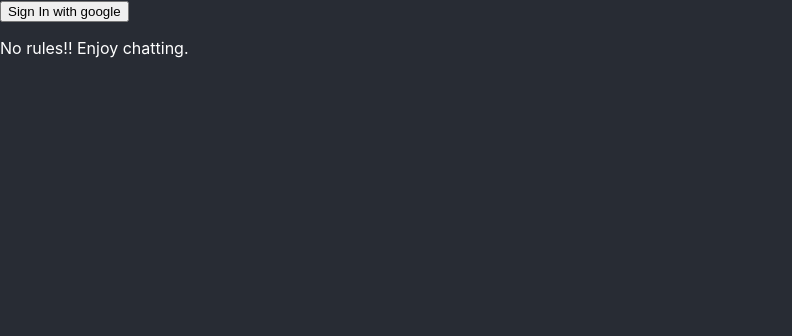
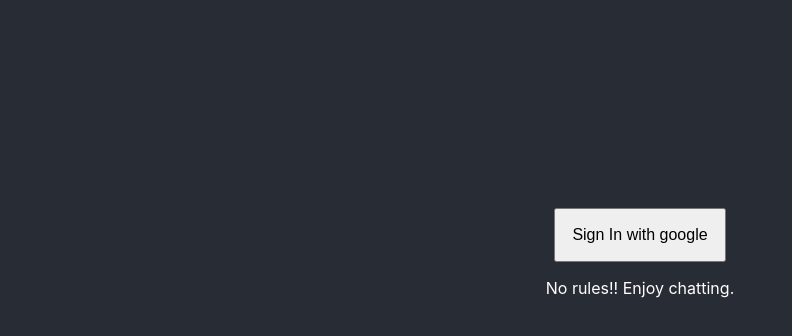
Before and after one commit to ankit-tailor/we-chat, a React (Create React App) app: page / in a window 1280 px wide. Shown: the top 336 px of the page, without its empty margins (0-792 px from the left). Built offline with nearby package versions, Linux system fonts and the light colour scheme; no server answers.

Commit message:
add sign-in class

```diff
--- a/src/App.css
+++ b/src/App.css
@@ -26,3 +26,16 @@
 ::-webkit-scrollbar-thumb:hover {
   background: #555;
 }
+
+.sign-in {
+  display: flex;
+  flex-direction: column;
+  justify-content: center;
+  align-items: center;
+  margin-top: 13rem;
+}
+
+.sign-in > button {
+  padding: 1rem;
+  font-size: 1rem;
+}
```
